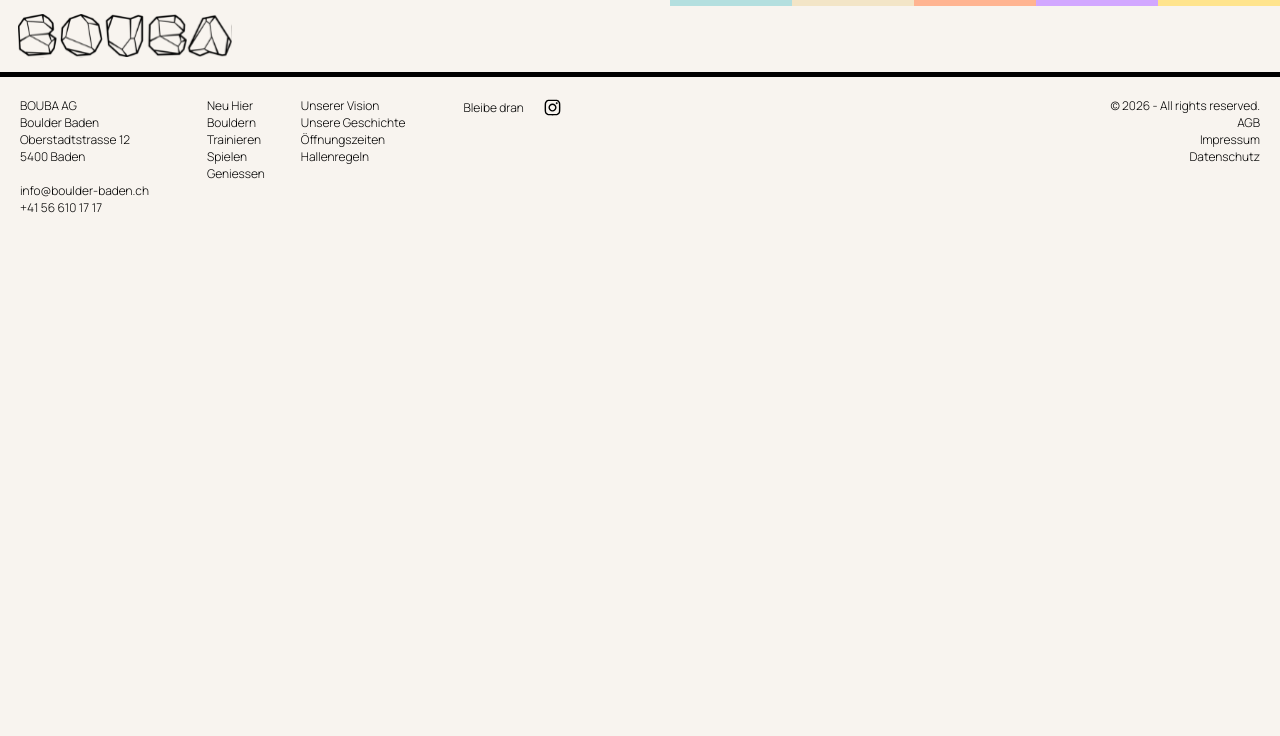
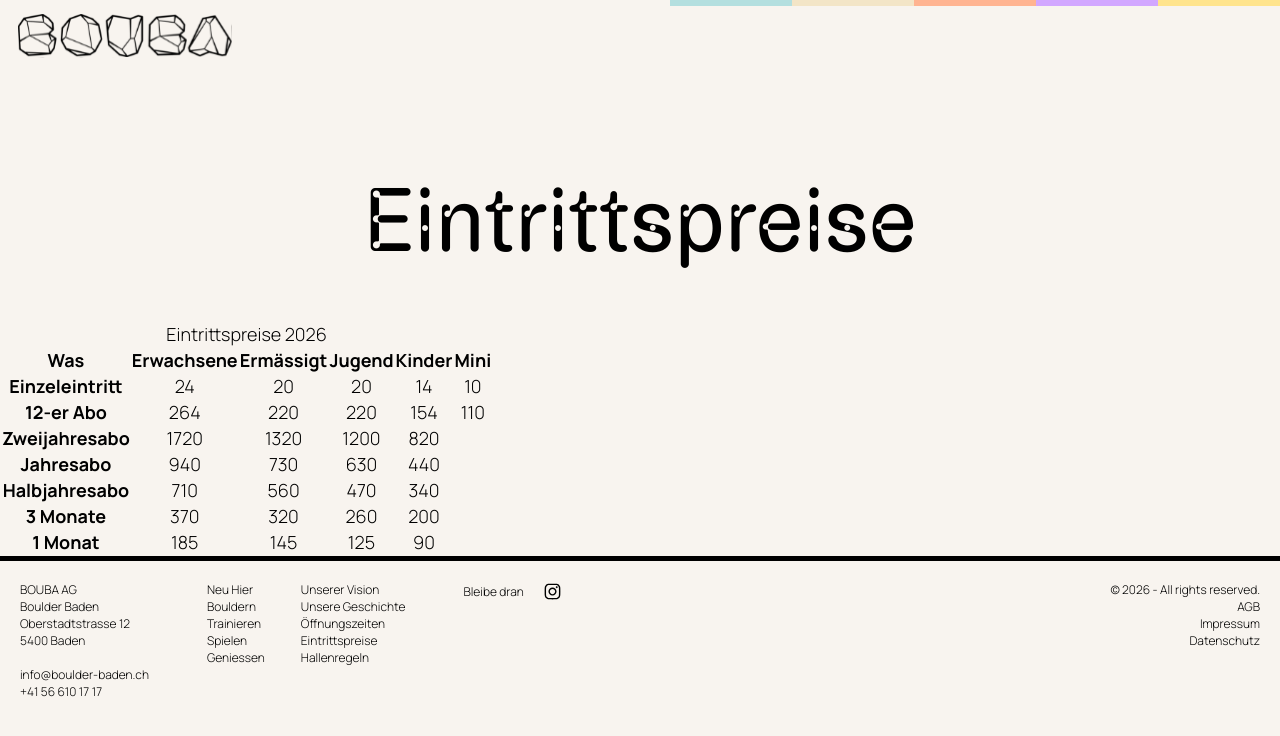
Before and after one commit to escodebar/boulder-baden.ch, a Vue app: page /eintrittspreise in a window 1280 px wide. Shown: the top 736 px of the page. Built offline with nearby package versions, Linux system fonts and the light colour scheme.

Commit message:
Add Eintrittspreise

```diff
--- /dev/null
+++ b/src/components/Eintrittspreise.vue
@@ -0,0 +1,75 @@
+<template>
+  <table>
+    <caption>
+      Eintrittspreise 2026
+    </caption>
+    <thead>
+      <tr>
+        <th scope="col">Was</th>
+        <th scope="col">Erwachsene</th>
+        <th scope="col">Ermässigt</th>
+        <th scope="col">Jugend</th>
+        <th scope="col">Kinder</th>
+        <th scope="col">Mini</th>
+      </tr>
+    </thead>
+    <tbody>
+      <tr>
+        <th scope="row">Einzeleintritt</th>
+        <td>24</td>
+        <td>20</td>
+        <td>20</td>
+        <td>14</td>
+        <td>10</td>
+      </tr>
+      <tr>
+        <th scope="row">12-er Abo</th>
+        <td>264</td>
+        <td>220</td>
+        <td>220</td>
+        <td>154</td>
+        <td>110</td>
+      </tr>
+      <tr>
+        <th scope="row">Zweijahresabo</th>
+        <td>1720</td>
+        <td>1320</td>
+        <td>1200</td>
+        <td>820</td>
+        <td></td>
+      </tr>
+      <tr>
+        <th scope="row">Jahresabo</th>
+        <td>940</td>
+        <td>730</td>
+        <td>630</td>
+        <td>440</td>
+        <td></td>
+      </tr>
+      <tr>
+        <th scope="row">Halbjahresabo</th>
+        <td>710</td>
+        <td>560</td>
+        <td>470</td>
+        <td>340</td>
+        <td></td>
+      </tr>
+      <tr>
+        <th scope="row">3 Monate</th>
+        <td>370</td>
+        <td>320</td>
+        <td>260</td>
+        <td>200</td>
+        <td></td>
+      </tr>
+      <tr>
+        <th scope="row">1 Monat</th>
+        <td>185</td>
+        <td>145</td>
+        <td>125</td>
+        <td>90</td>
+        <td></td>
+      </tr>
+    </tbody>
+  </table>
+</template>
--- a/src/components/Oeffnungszeiten.vue
+++ b/src/components/Oeffnungszeiten.vue
@@ -16,7 +16,9 @@
     Spezielle Öffnungszeiten
   </RouterLink>
 
-  <a class="button" href=""> Preise </a>
+  <RouterLink class="button" :to="{ name: 'Eintrittspreise' }">
+    Eintrittspreise
+  </RouterLink>
 </template>
 
 <style scoped>
--- a/src/pages/Bouldern.vue
+++ b/src/pages/Bouldern.vue
@@ -7,6 +7,26 @@
       Zusätzlich findest du im BOUBA ein Kilter- und Moonboard, eine moderne
       Spraywall und eine separate Kinderwand für den Nachwuchs.
     </p>
+  </section>
+
+  <section>
+    <h2>Eintrittspreise</h2>
+
+    <hr />
+
+    <p>
+      Lorem ipsum dolor sit amet, consetetur sadipscing elitr, sed diam nonumy
+      eirmod tempor invidunt ut labore et dolore magna aliquyam erat, sed diam
+      voluptua. At vero eos et accusam et justo duo dolores et ea rebum. Stet
+      clita kasd gubergren, no sea takimata sanctus est Lorem ipsum dolor sit
+      amet. Lorem ipsum dolor sit amet, consetetur sadipscing elitr, sed diam
+      nonumy eirmod tempor invidunt ut labore et dolore magna aliquyam erat, sed
+      diam voluptua. At vero eos et accusam et justo duo dolores et ea rebum.
+      Stet clita kasd gubergren, no sea takimata sanctus est Lorem ipsum dolor
+      sit amet.
+    </p>
+
+    <Eintrittspreise />
   </section>
 
   <section>
@@ -65,3 +85,7 @@
     </RouterLink>
   </section>
 </template>
+
+<script setup lang="ts">
+import Eintrittspreise from "@/components/Eintrittspreise.vue";
+</script>
--- /dev/null
+++ b/src/pages/Eintrittspreise.vue
@@ -0,0 +1,9 @@
+<template>
+  <h1>Eintrittspreise</h1>
+
+  <Eintrittspreise />
+</template>
+
+<script setup lang="ts">
+import Eintrittspreise from "@/components/Eintrittspreise.vue";
+</script>
--- a/src/router/index.ts
+++ b/src/router/index.ts
@@ -15,6 +15,7 @@ import Oeffnungszeiten from "@/pages/Oeffnungszeiten.vue";
 import Hallenregeln from "@/pages/Hallenregeln.vue";
 import Kurse from "@/pages/Kurse.vue";
 import Firmenangebot from "@/pages/Firmenangebot.vue";
+import Eintrittspreise from "@/pages/Eintrittspreise.vue";
 
 declare module "vue-router" {
   interface RouteMeta {
@@ -103,6 +104,12 @@ const routes = [
     meta: { footer: true },
   },
   {
+    path: "/eintrittspreise",
+    component: Eintrittspreise,
+    name: "Eintrittspreise",
+    meta: { footer: true },
+  },
+  {
     path: "/hallenregeln",
     component: Hallenregeln,
     name: "Hallenregeln",
```
